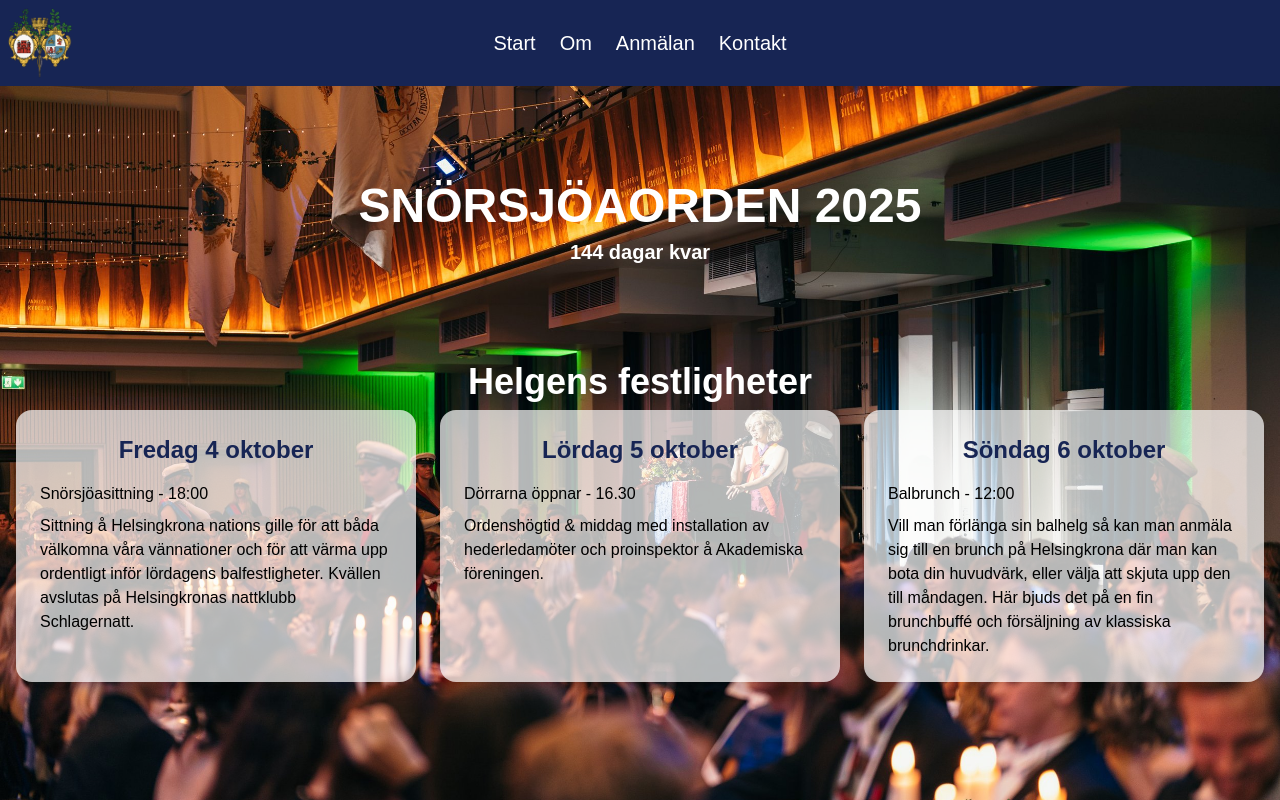
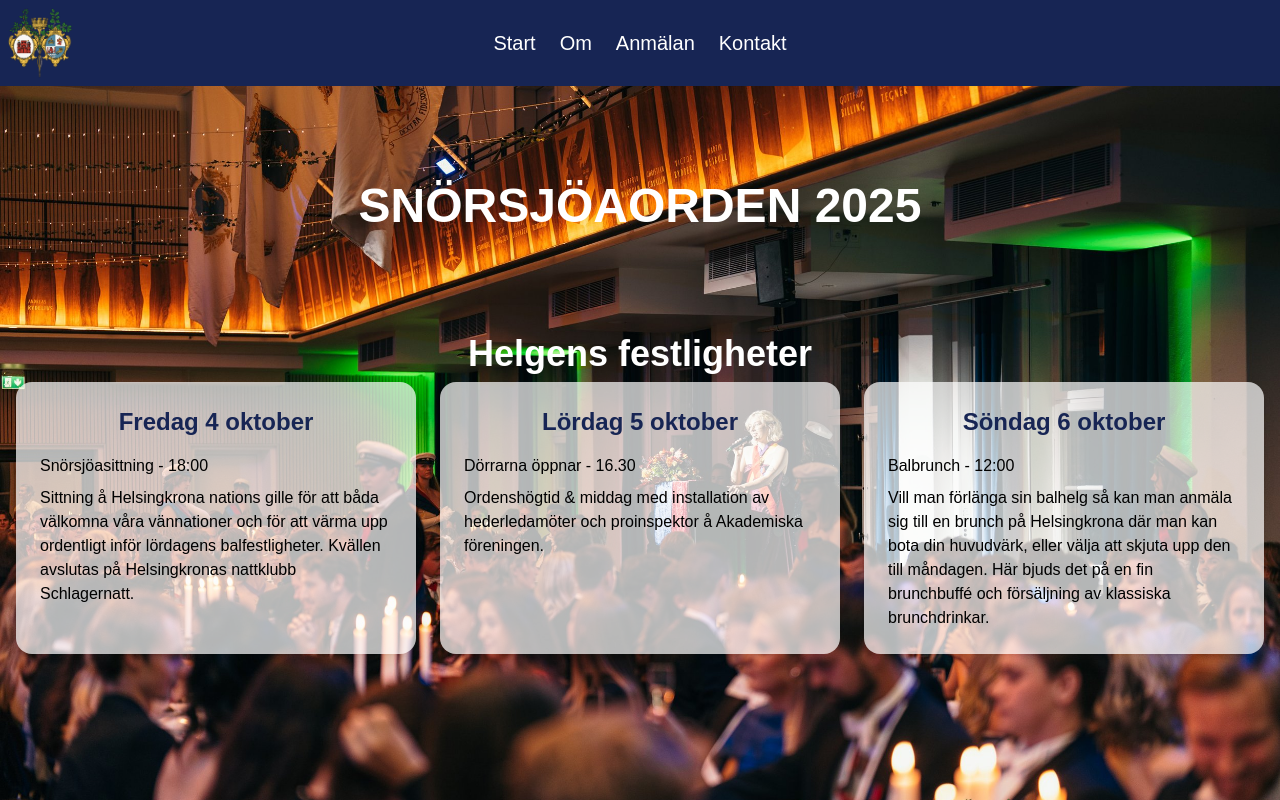
Before and after one commit to helsingkrona/HB-balhemsida, a Next.js app: page / in a window 1280 px wide. Shown: the top 800 px of the page. Built offline with nearby package versions, Linux system fonts and the light colour scheme.

Commit message:
removed countdown

```diff
--- a/app/page.tsx
+++ b/app/page.tsx
@@ -20,7 +20,7 @@ export default function Home() {
           </h1>
 
           {/* Countdown Timer */}
-          <CountdownServer />
+          {/*<CountdownServer />*/}
         </div>
 
 
```
